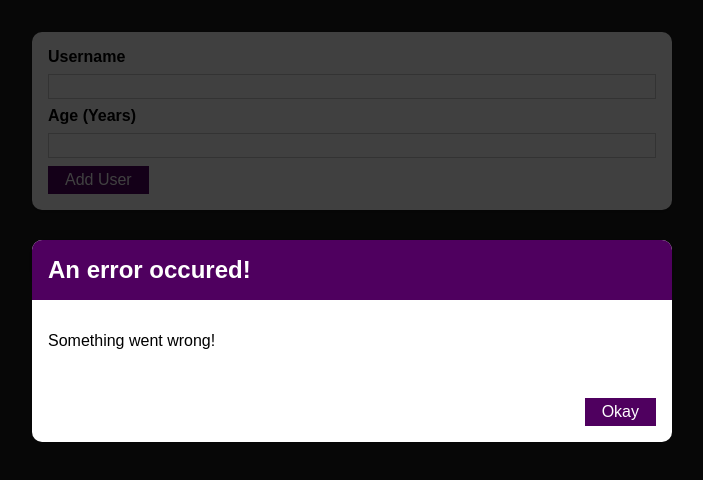
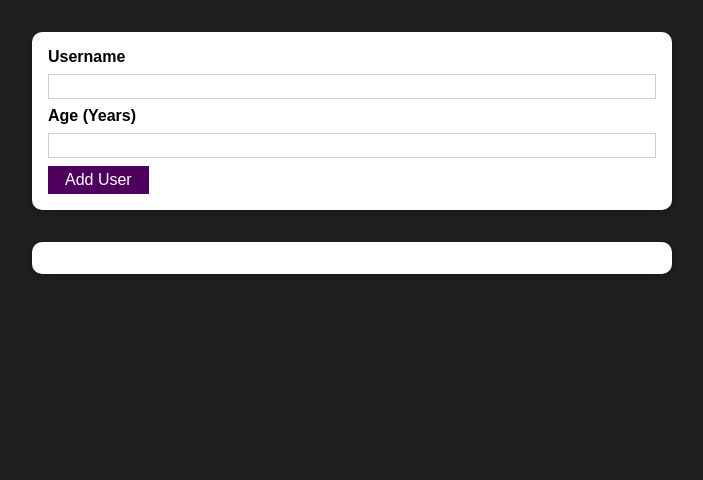
Before and after one commit to jsguerra/users-list, a React (Vite) app: page / in a window 1280 px wide. Shown: the top 480 px of the page, without its empty margins (288-991 px from the left). Built offline with nearby package versions, Linux system fonts and the light colour scheme.

Commit message:
lesson 97

```diff
--- a/src/components/UI/ErrorModal.jsx
+++ b/src/components/UI/ErrorModal.jsx
@@ -3,10 +3,10 @@ import Card from "./Card";
 import Button from "./Button";
 import Styles from "./ErrorModal.module.css";
 
-const ErrorModal = ({ message, title }) => {
+const ErrorModal = ({ message, onConfirm, title }) => {
   return (
     <>
-      <div className={Styles.backdrop}></div>
+      <div className={Styles.backdrop} onClick={onConfirm}></div>
       <Card className={Styles.modal}>
         <header className={Styles.header}>
           <h2>{title}</h2>
@@ -15,7 +15,7 @@ const ErrorModal = ({ message, title }) => {
           <p>{message}</p>
         </div>
         <footer className={Styles.actions}>
-          <Button>Okay</Button>
+          <Button onClick={onConfirm}>Okay</Button>
         </footer>
       </Card>
     </>
--- a/src/components/Users/AddUser.jsx
+++ b/src/components/Users/AddUser.jsx
@@ -7,15 +7,24 @@ import Styles from "./AddUser.module.css";
 const AddUser = ({ onAddUser }) => {
   const [enteredUsername, setEnteredUsername] = useState("");
   const [enteredAge, setEnteredAge] = useState("");
+  const [error, setError] = useState();
 
   const addUserHandler = (e) => {
     e.preventDefault();
 
     if (enteredUsername.trim().length === 0 || enteredAge.trim().length === 0) {
+      setError({
+        title: "Invalid input",
+        message: "Please enter a valide name and age (non-empty values).",
+      });
       return;
     }
 
     if (+enteredAge < 1) {
+      setError({
+        title: "Invalid input",
+        message: "Please enter a valide age (> 0)",
+      });
       return;
     }
 
@@ -32,9 +41,13 @@ const AddUser = ({ onAddUser }) => {
     setEnteredAge(e.target.value);
   };
 
+  const errorHandler = () => {
+    setError(null);
+  };
+
   return (
     <div>
-      <ErrorModal message="Something went wrong!" title="An error occured!" />
+      {error && <ErrorModal onConfirm={errorHandler} message={error.message} title={error.title} />}
       <Card className={Styles.input}>
         <form onSubmit={addUserHandler}>
           <label htmlFor="username">Username</label>
```
